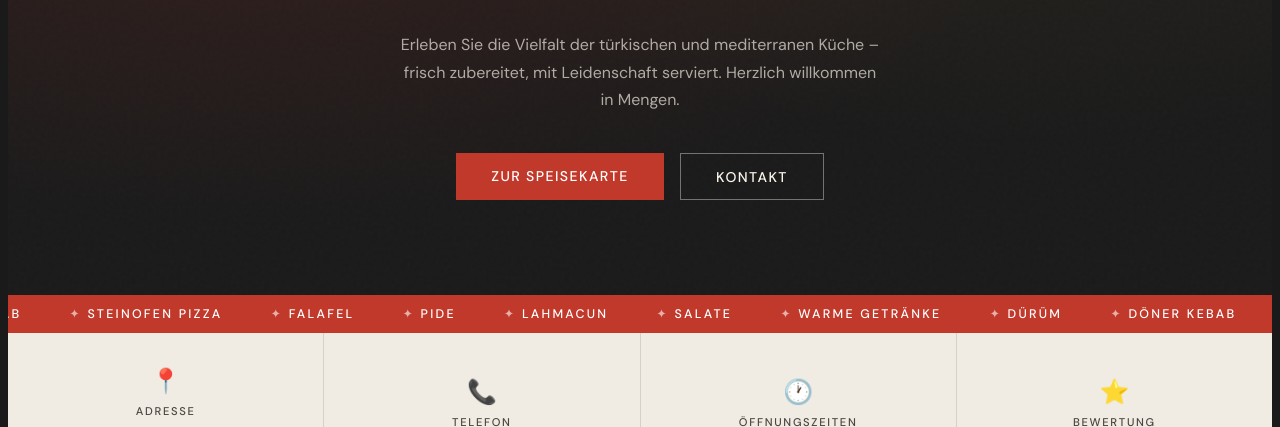
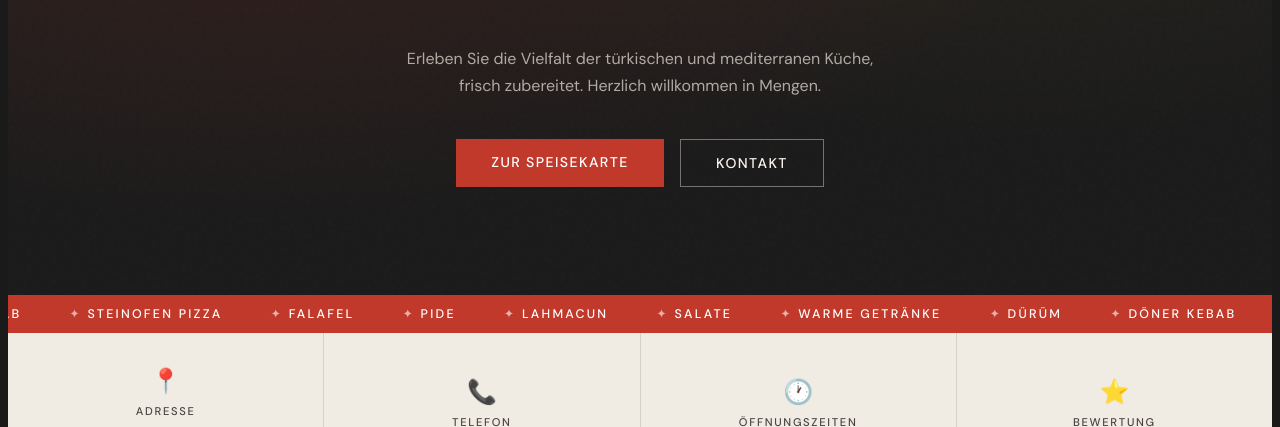
Before and after one commit to akp-mengen/akp-mengen, a plain HTML site: page index.html in a window 1280 px wide. Shown: the part 673-1100 px from the top of the page. Drawn offline with nearby package versions, Linux system fonts and the light colour scheme.

Commit message:
Update index.html

```diff
--- a/index.html
+++ b/index.html
@@ -492,7 +492,7 @@ footer a { color: var(--gold); text-decoration: none; }
   <div class="hero-badge">Seit über 10 Jahren in Mengen</div>
   <h1>Anadolu<br /><em>Kebab</em><br />Pizza Haus</h1>
   <p class="hero-sub">Authentisch · Frisch · Herzlich</p>
-  <p class="hero-desc">Erleben Sie die Vielfalt der türkischen und mediterranen Küche – frisch zubereitet, mit Leidenschaft serviert. Herzlich willkommen in Mengen.</p>
+  <p class="hero-desc">Erleben Sie die Vielfalt der türkischen und mediterranen Küche, frisch zubereitet. Herzlich willkommen in Mengen.</p>
   <div class="hero-cta">
     <a class="btn-primary" href="#speisekarte">Zur Speisekarte</a>
     <a class="btn-outline" href="#kontakt">Kontakt</a>
```
